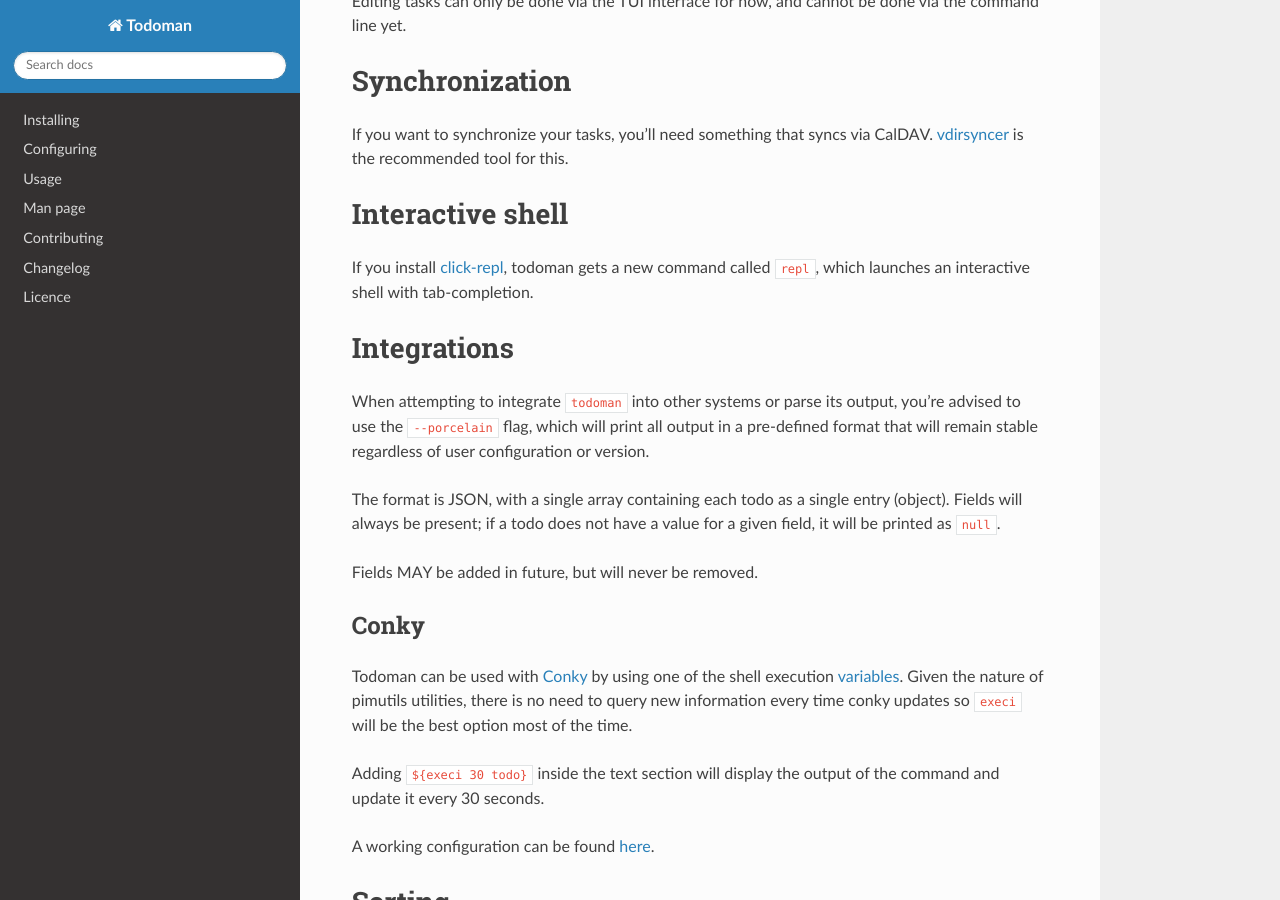
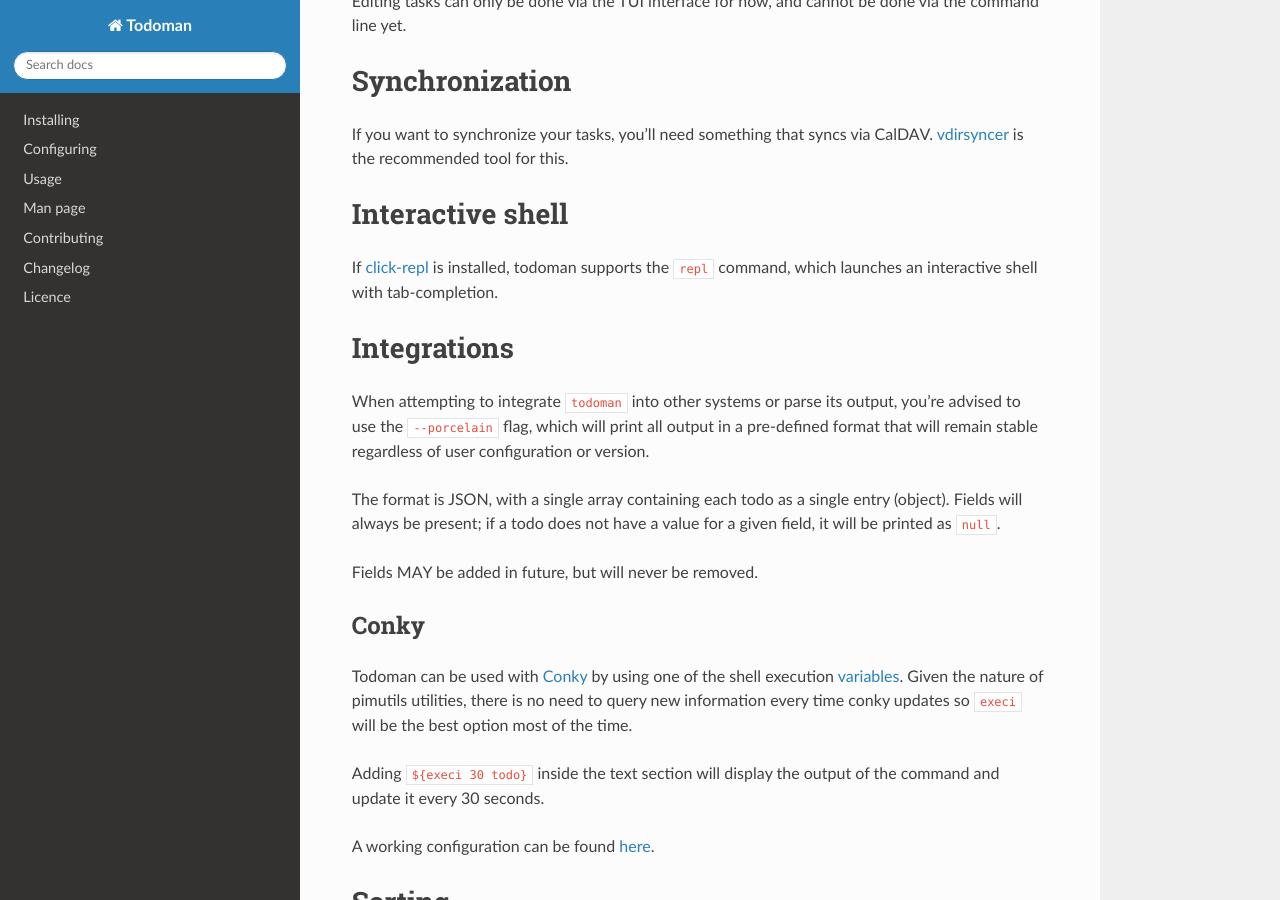
Before and after one commit to pimutils/todoman, a Sphinx documentation site: the page built from docs/source/_usage.rst, in a window 1280 px wide and 900 px high, scrolled down 943 px. Built offline with Sphinx 7.4.7 and the Read the Docs theme 3.1.0, drawn with Linux system fonts in a browser that asks for light colours; the version number could not be read and is left out.

Commit message:
docs: improve wording for repl

```diff
--- a/docs/source/_usage.rst
+++ b/docs/source/_usage.rst
@@ -47,8 +47,8 @@
 Interactive shell
 -----------------
 
-If you install `click-repl <https://github.com/untitaker/click-repl>`_, todoman
-gets a new command called ``repl``, which launches an interactive shell with
+If `click-repl <https://github.com/untitaker/click-repl>`_ is installed,
+todoman supports the ``repl`` command, which launches an interactive shell with
 tab-completion.
 
 Integrations
```
